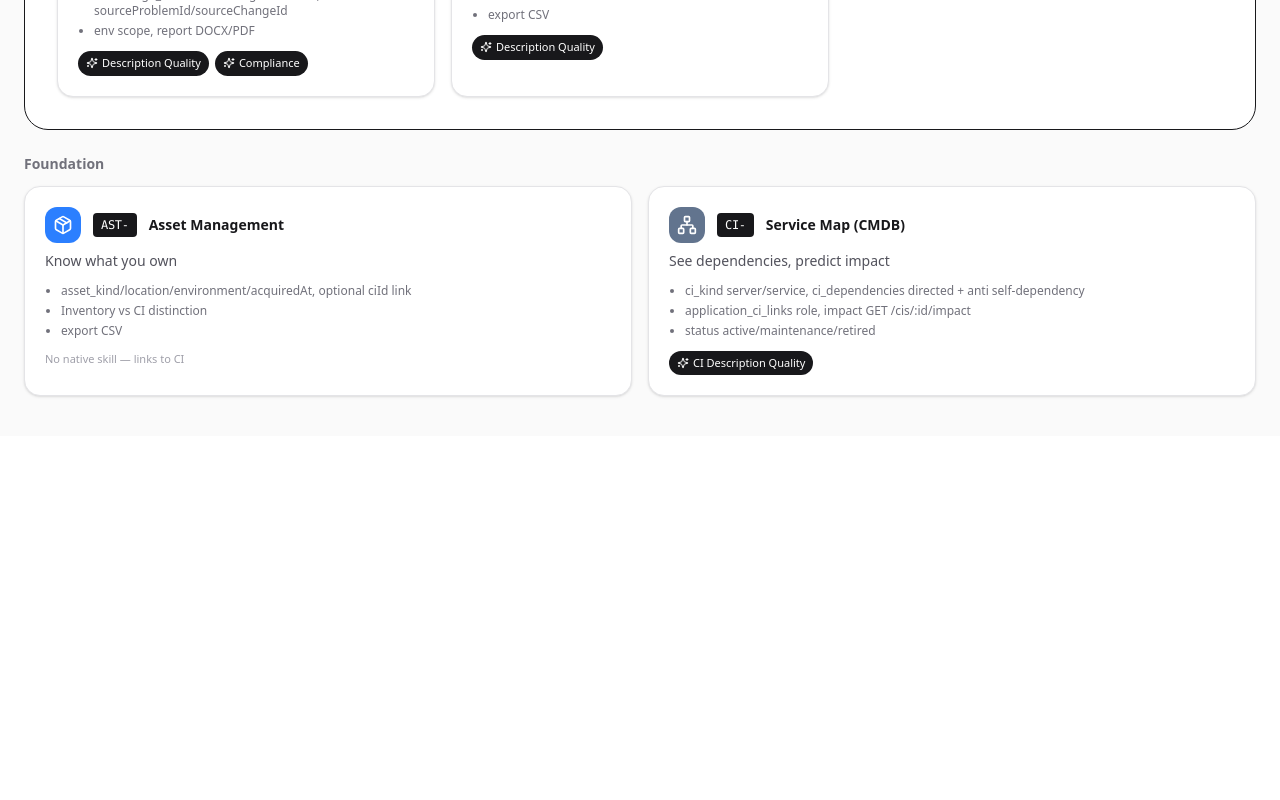
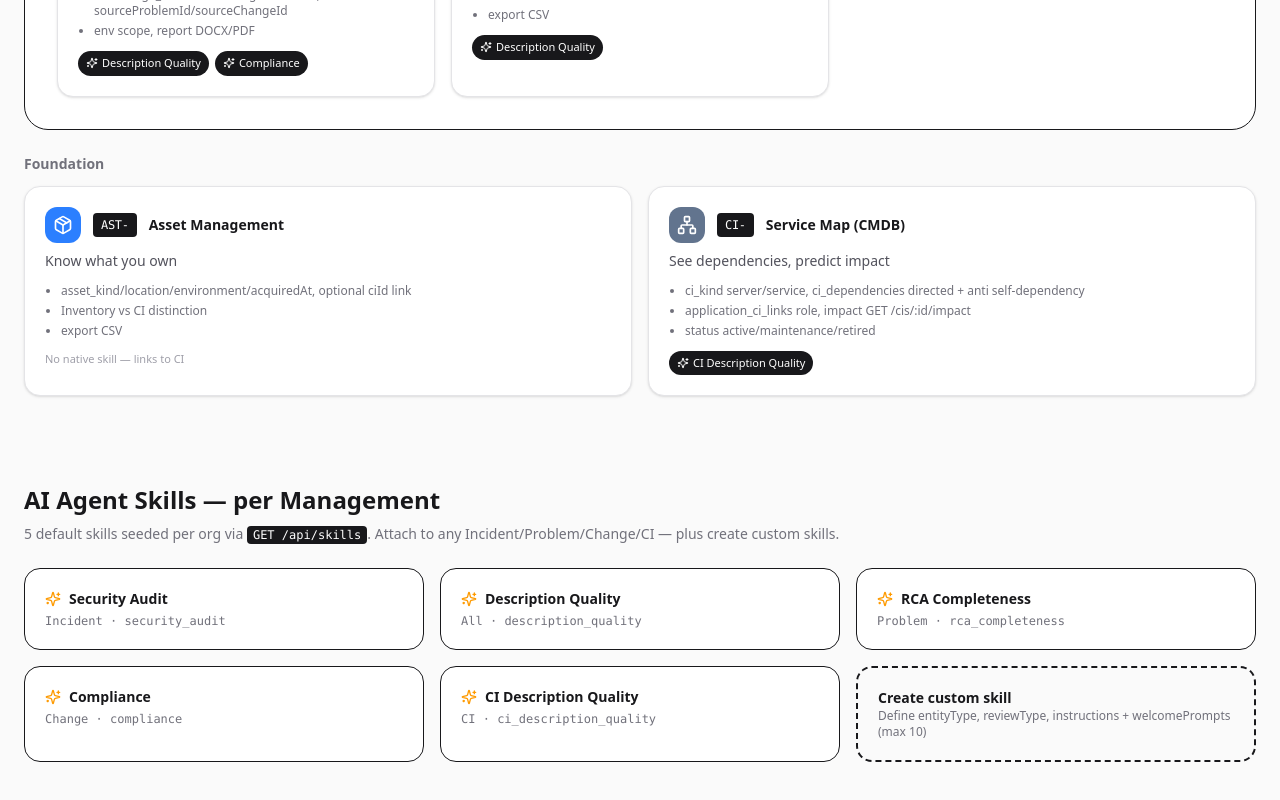
Before and after one commit to ghifarizuhir/terra-landing, a React (Vite) app: page / in a window 1280 px wide. Shown: the part 1196-1996 px from the top of the page. Before the commit the page ends 1632 px from the top, so only its background shows below. Built offline with nearby package versions, Linux system fonts and the light colour scheme; the HTML template or start-up script is replaced by a standard one.

Commit message:
feat: add SkillsSection (5 default skills grid)

```diff
--- a/src/App.tsx
+++ b/src/App.tsx
@@ -1,10 +1,12 @@
 import Hero from './components/Hero'
 import JourneyLoop from './components/JourneyLoop'
+import SkillsSection from './components/SkillsSection'
 export default function App() {
   return (
     <div className="min-h-screen bg-zinc-50 text-zinc-900">
       <Hero />
       <JourneyLoop />
+      <SkillsSection />
     </div>
   )
 }
--- /dev/null
+++ b/src/components/SkillsSection.tsx
@@ -0,0 +1,25 @@
+import { defaultSkills } from '../data/managements'
+import { Sparkles } from 'lucide-react'
+export default function SkillsSection() {
+  return (
+    <section id="skills" className="max-w-7xl mx-auto px-6 py-12">
+      <h2 className="text-2xl font-bold mb-2">AI Agent Skills — per Management</h2>
+      <p className="text-sm text-zinc-500 mb-6">5 default skills seeded per org via <span className="font-mono bg-zinc-900 text-white px-1.5 py-0.5 rounded text-xs">GET /api/skills</span>. Attach to any Incident/Problem/Change/CI — plus create custom skills.</p>
+      <div className="grid md:grid-cols-3 gap-4">
+        {defaultSkills.map(s => (
+          <div key={s.name} className="rounded-2xl border bg-white p-5">
+            <div className="flex items-center gap-2 mb-1">
+              <Sparkles className="h-4 w-4 text-amber-500" />
+              <span className="font-semibold text-sm">{s.name}</span>
+            </div>
+            <div className="text-xs font-mono text-zinc-500">{s.entityType} · {s.reviewType}</div>
+          </div>
+        ))}
+        <div className="rounded-2xl border-2 border-dashed bg-zinc-50 p-5 flex flex-col justify-center">
+          <div className="font-semibold text-sm">Create custom skill</div>
+          <div className="text-xs text-zinc-500">Define entityType, reviewType, instructions + welcomePrompts (max 10)</div>
+        </div>
+      </div>
+    </section>
+  )
+}
```
